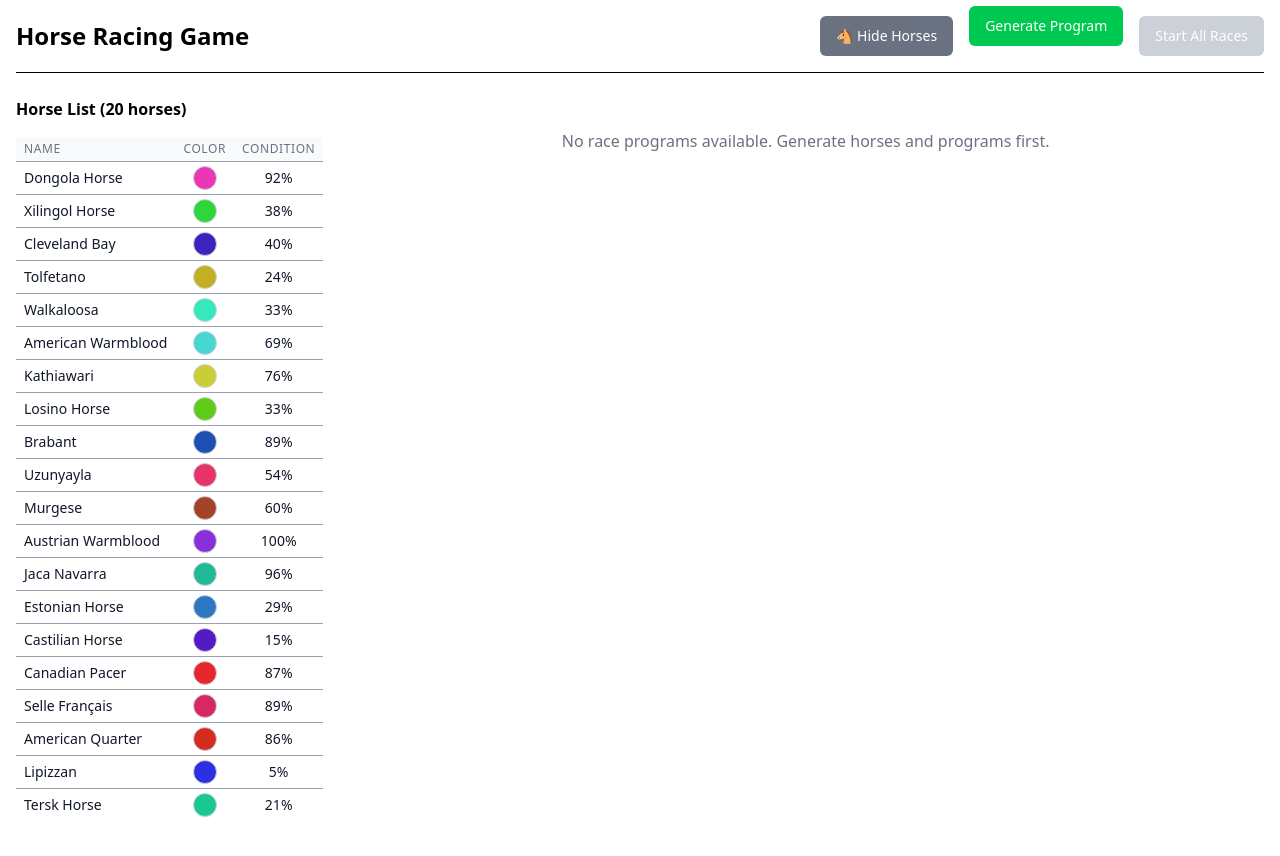
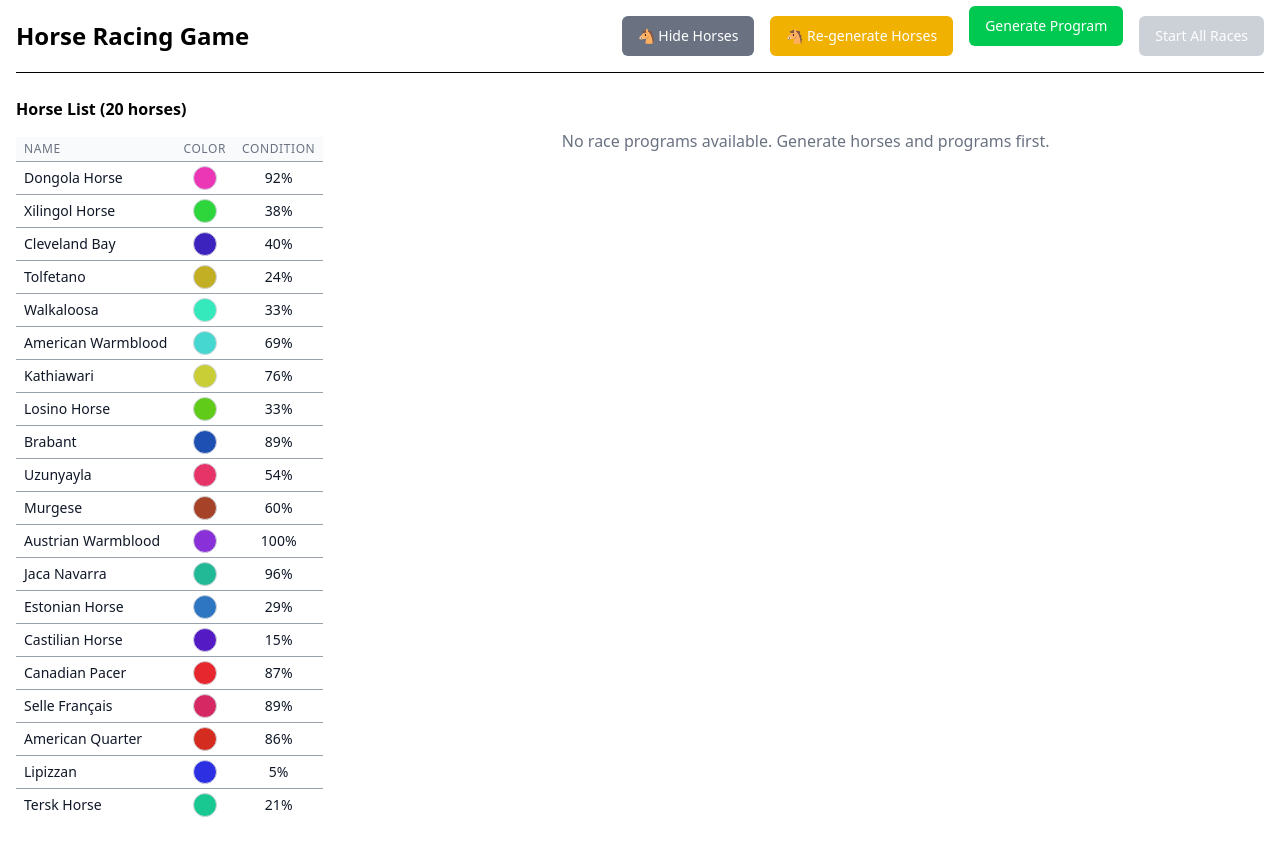
Before and after one commit to cvthang56th2/horse-racing-game_thang-cao, a Vue app: page / in a window 1280 px wide. Shown: the top 856 px of the page. Built offline with nearby package versions, Linux system fonts and the light colour scheme.

Commit message:
feat: add horse regeneration functionality and update UI with regenerate button

```diff
--- a/src/store/modules/gameStates.ts
+++ b/src/store/modules/gameStates.ts
@@ -37,6 +37,9 @@ const gameStatesModule = {
   }),
 
   mutations: {
+    SET_HORSES(state: GameStatesData, horses: Horse[]) {
+      state.horses = horses
+    },
     SET_PROGRAMS(state: GameStatesData, programs: RaceProgram[]) {
       state.programs = programs
     },
@@ -78,6 +81,10 @@ const gameStatesModule = {
   },
 
   actions: {
+    regenerateHorses({ commit }: ActionContext, horseCount: number = 20) {
+      const newHorses = generateHorses(horseCount)
+      commit('SET_HORSES', newHorses)
+    },
     generateProgram({ commit, state }: ActionContext, programCount: number = 6) {
       if (state.horses.length === 0) {
         return
--- a/src/widgets/GameScreen/GameTopActions.vue
+++ b/src/widgets/GameScreen/GameTopActions.vue
@@ -9,13 +9,19 @@
         {{ showHorseList ? '🐴 Hide Horses' : '🐴 Show Horses' }}
       </BaseButton>
       <BaseButton
+        @click="regenerateHorses"
+        class="px-4 py-2 bg-yellow-500 text-white rounded hover:bg-yellow-600 transition-colors"
+      >
+        🐴 Re-generate Horses
+      </BaseButton>
+      <BaseButton
         @click="generateProgram"
         :class="cn(
           'px-4 py-2 bg-green-500 text-white rounded hover:bg-green-600',
           programs.length === 0 ? 'animate-bounce' : ''
         )"
       >
-        {{ programs.length === 0 ? 'Generate Program' : 'Regenerate Program' }}
+        {{ programs.length === 0 ? 'Generate Program' : 'Re-generate Program' }}
       </BaseButton>
       <BaseButton
         @click="startAllRaces"
@@ -50,7 +56,7 @@ interface Props {
   showHorseList?: boolean
 }
 
-defineProps<Props>()
+const props = defineProps<Props>()
 
 const emit = defineEmits<{
   toggleHorseList: []
@@ -61,6 +67,17 @@ const store = useStore()
 const programs = computed(() => store.getters['gameStates/allPrograms'])
 const isRacing = computed(() => store.getters['gameStates/isRacing'])
 const isPaused = computed(() => store.getters['gameStates/isPaused'])
+
+const regenerateHorses = () => {
+  if (!props.showHorseList) {
+    toggleHorseList()
+  }
+  store.dispatch('gameStates/regenerateHorses', 20)
+  if (programs.value.length) {
+    generateProgram()
+    resetAllRaces()
+  }
+}
 
 const startAllRaces = () => {
   store.dispatch('gameStates/startAllRaces')
```
